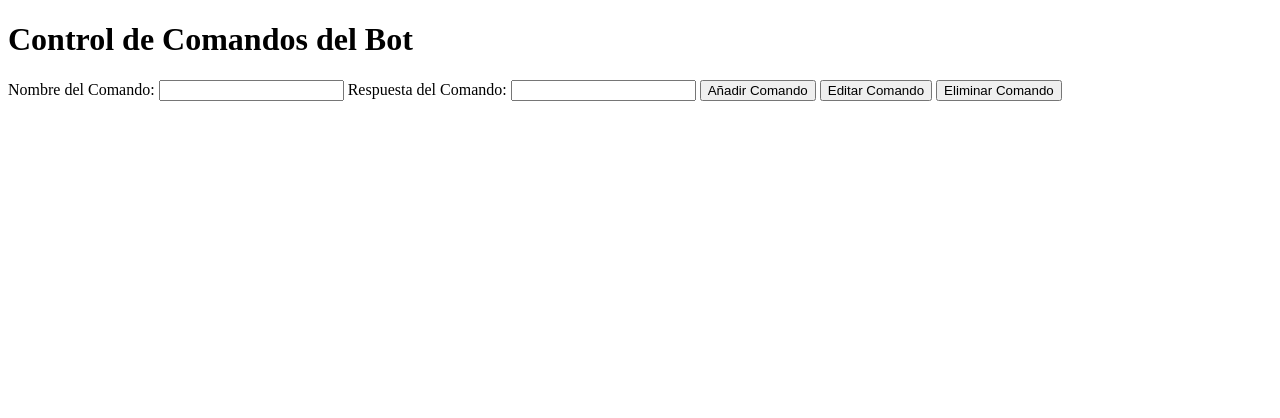
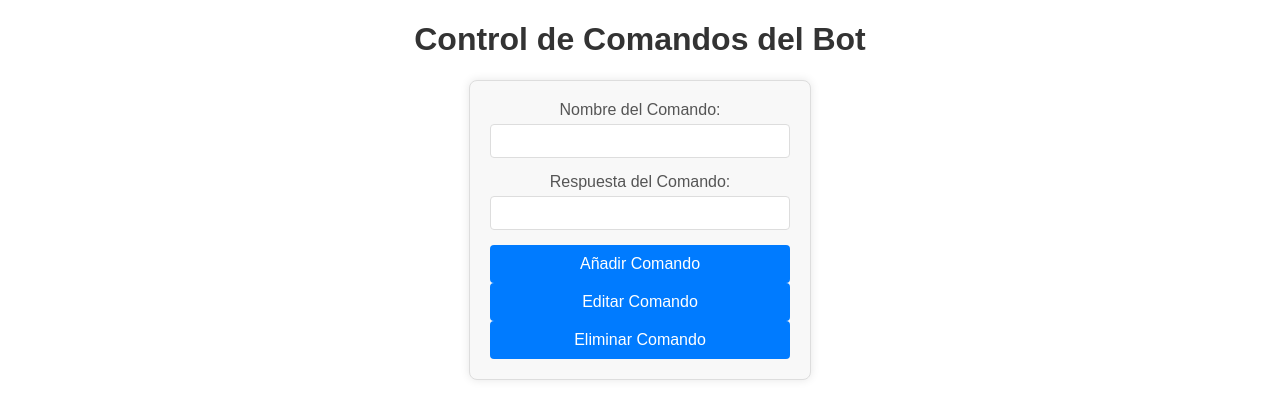
Before and after one commit to xaby-xd/xaby-simple-twitch-bot, a website: page BotControl/bot-control.html in a window 1280 px wide. Drawn offline with Linux system fonts and the light colour scheme.

Commit message:
Update bot-control.html

```diff
--- a/BotControl/bot-control.html
+++ b/BotControl/bot-control.html
@@ -1,19 +1,69 @@
 <!DOCTYPE html>
 <html lang="en">
 <head>
-    <meta charset="UTF-8" />
-    <meta name="viewport" content="width=device-width, initial-scale=1.0" />
+  <meta charset="UTF-8">
+  <meta name="viewport" content="width=device-width, initial-scale=1.0">
   <title>Control de Comandos del Bot</title>
+  <style>
+    body {
+      font-family: 'Arial', sans-serif;
+      margin: 20px;
+      text-align: center;
+    }
+
+    h1 {
+      color: #333;
+    }
+
+    form {
+      display: flex;
+      flex-direction: column;
+      max-width: 300px;
+      margin: 20px auto;
+      padding: 20px;
+      border: 1px solid #ddd;
+      border-radius: 8px;
+      background-color: #f8f8f8;
+      box-shadow: 0 0 10px rgba(0, 0, 0, 0.1);
+    }
+
+    label {
+      margin-bottom: 5px;
+      color: #555;
+    }
+
+    input {
+      margin-bottom: 15px;
+      padding: 8px;
+      font-size: 14px;
+      border: 1px solid #ddd;
+      border-radius: 4px;
+    }
+
+    button {
+      padding: 10px;
+      font-size: 16px;
+      color: #fff;
+      background-color: #007bff;
+      border: none;
+      border-radius: 4px;
+      cursor: pointer;
+    }
+
+    button:hover {
+      background-color: #0056b3;
+    }
+  </style>
 </head>
 <body>
   <h1>Control de Comandos del Bot</h1>
 
   <form>
     <label for="commandName">Nombre del Comando:</label>
-      <input type="text" id="commandName" required />
+    <input type="text" id="commandName" required>
 
     <label for="commandResponse">Respuesta del Comando:</label>
-      <input type="text" id="commandResponse" required />
+    <input type="text" id="commandResponse" required>
 
     <button type="button" onclick="addCommand()">Añadir Comando</button>
     <button type="button" onclick="editCommand()">Editar Comando</button>
```
Lines whose indentation alone changed are shown as unchanged.
